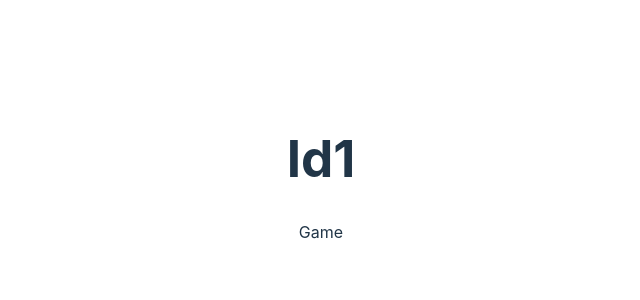
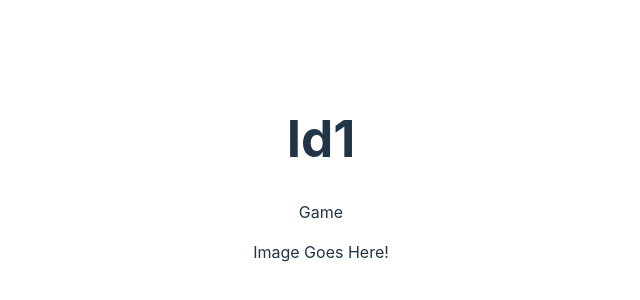
Before and after one commit to fau446/pic-detective, a React (Vite) app: page /game/Id1 in a window 1280 px wide. Shown: the part 222-522 px from the top of the page, without its empty margins (319-959 px from the left). Built offline with nearby package versions, Linux system fonts and the light colour scheme.

Commit message:
Toggle dropdown menu on click in game area

```diff
--- /dev/null
+++ b/src/components/Dropdown.jsx
@@ -0,0 +1,22 @@
+import styles from "../styles/Dropdown.module.css";
+
+function Dropdown({ coords, options, handleOptionSelect }) {
+  return (
+    <div className={styles.dropdown} style={{ left: coords.x, top: coords.y }}>
+      <ul>
+        {options.map((option) => {
+          return (
+            <li
+              key={option._id}
+              onClick={(e) => handleOptionSelect(e, option._id)}
+            >
+              {option.name}
+            </li>
+          );
+        })}
+      </ul>
+    </div>
+  );
+}
+
+export default Dropdown;
--- a/src/components/Game.jsx
+++ b/src/components/Game.jsx
@@ -1,10 +1,13 @@
 import { useState, useEffect } from "react";
 import { useParams } from "react-router-dom";
+import Dropdown from "./Dropdown";
 
 function Game() {
   const { gameID } = useParams();
   const [isLoading, setIsLoading] = useState(true);
   const [characters, setCharacters] = useState([]);
+  const [displayDropdown, setDisplayDropdown] = useState(false);
+  const [dropdownPosition, setDropdownPosition] = useState({ x: 0, y: 0 });
 
   useEffect(() => {
     // fetch characters test function
@@ -25,6 +28,16 @@ function Game() {
     fetchCharacters();
   }, []);
 
+  function toggleDropdown(e) {
+    if (displayDropdown) {
+      setDisplayDropdown(false);
+    } else {
+      const { clientX, clientY } = e;
+      setDropdownPosition({ x: clientX, y: clientY });
+      setDisplayDropdown(true);
+    }
+  }
+
   if (isLoading) {
     return <p>Loading...</p>;
   } else {
@@ -32,6 +45,16 @@ function Game() {
       <div>
         <h1>{gameID}</h1>
         <p>Game</p>
+        <div onClick={toggleDropdown}>
+          <p>Image Goes Here!</p>
+        </div>
+        {displayDropdown && (
+          <Dropdown
+            coords={dropdownPosition}
+            options={characters}
+            handleOptionSelect={handleOptionSelect}
+          />
+        )}
       </div>
     );
   }
--- /dev/null
+++ b/src/styles/Dropdown.module.css
@@ -0,0 +1,5 @@
+.dropdown {
+  position: absolute;
+  z-index: 1000;
+  border: 2px solid black;
+}
```
